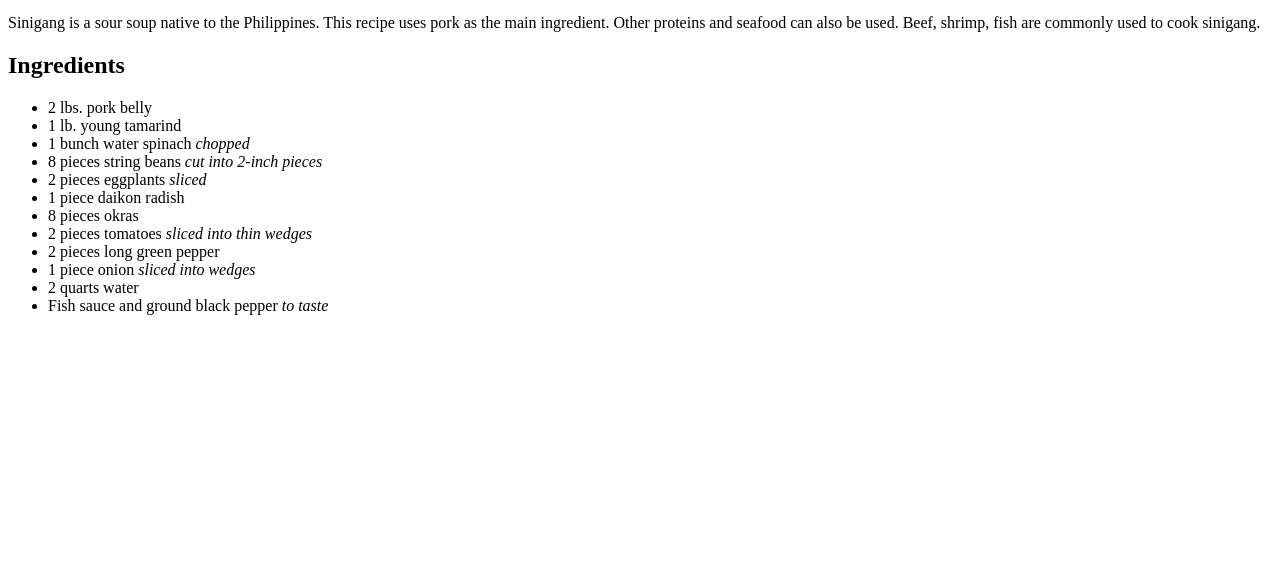
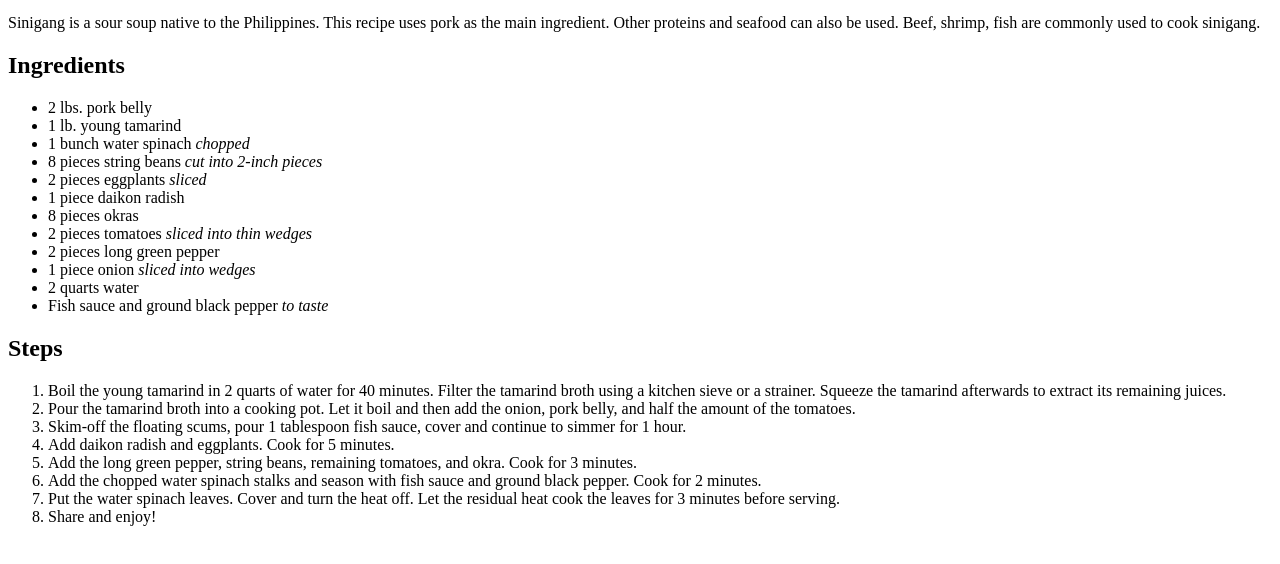
Before and after one commit to knnthkeyn/odin-recipes, a plain HTML site: page recipes/sinigang.html in a window 1280 px wide. Shown: the part 100-664 px from the top of the page. Drawn offline with Linux system fonts and the light colour scheme.

Commit message:
steps for cooking sinigang added

```diff
--- a/recipes/sinigang.html
+++ b/recipes/sinigang.html
@@ -29,5 +29,36 @@
       <li>2 quarts water</li>
       <li>Fish sauce and ground black pepper <em>to taste</em></li>
     </ul>
+
+    <h2>Steps</h2>
+    <ol>
+      <li>
+        Boil the young tamarind in 2 quarts of water for 40 minutes. Filter the
+        tamarind broth using a kitchen sieve or a strainer. Squeeze the tamarind
+        afterwards to extract its remaining juices.
+      </li>
+      <li>
+        Pour the tamarind broth into a cooking pot. Let it boil and then add the
+        onion, pork belly, and half the amount of the tomatoes.
+      </li>
+      <li>
+        Skim-off the floating scums, pour 1 tablespoon fish sauce, cover and
+        continue to simmer for 1 hour.
+      </li>
+      <li>Add daikon radish and eggplants. Cook for 5 minutes.</li>
+      <li>
+        Add the long green pepper, string beans, remaining tomatoes, and okra.
+        Cook for 3 minutes.
+      </li>
+      <li>
+        Add the chopped water spinach stalks and season with fish sauce and
+        ground black pepper. Cook for 2 minutes.
+      </li>
+      <li>
+        Put the water spinach leaves. Cover and turn the heat off. Let the
+        residual heat cook the leaves for 3 minutes before serving.
+      </li>
+      <li>Share and enjoy!</li>
+    </ol>
   </body>
 </html>
```
